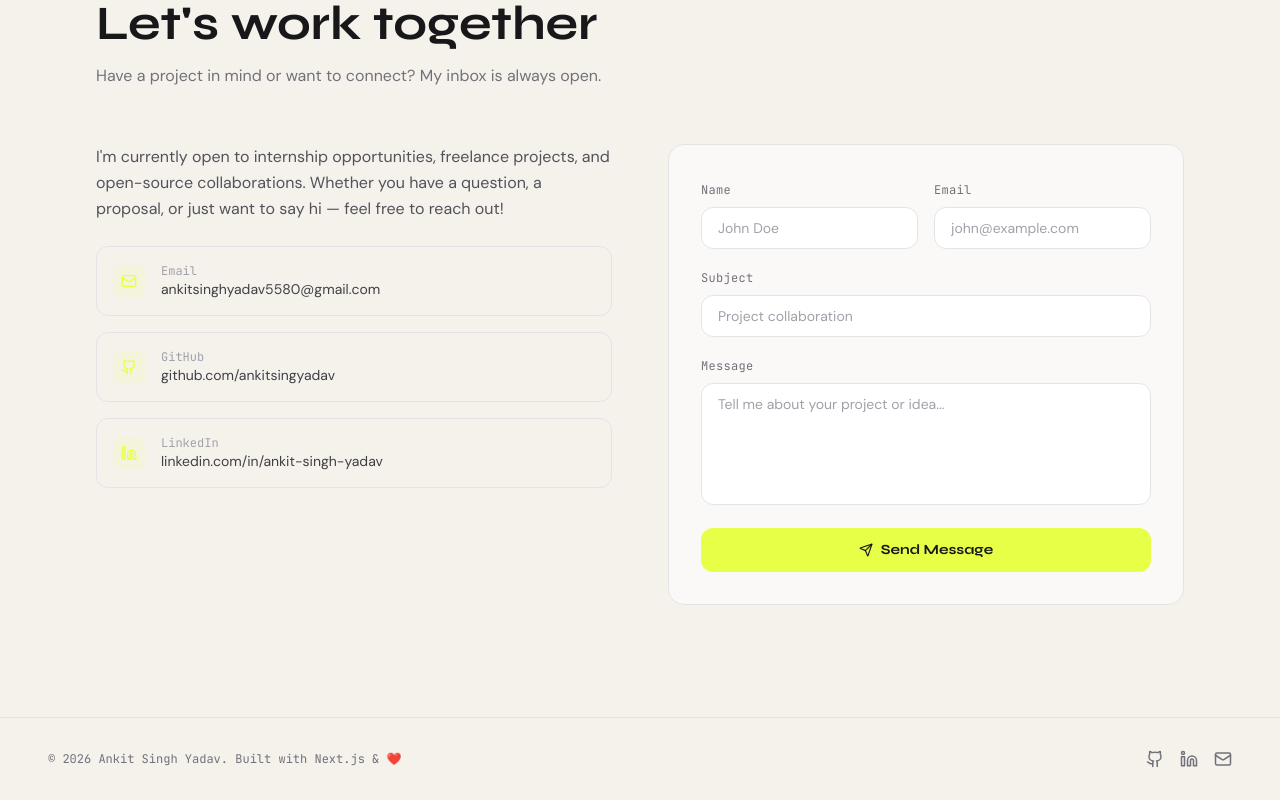
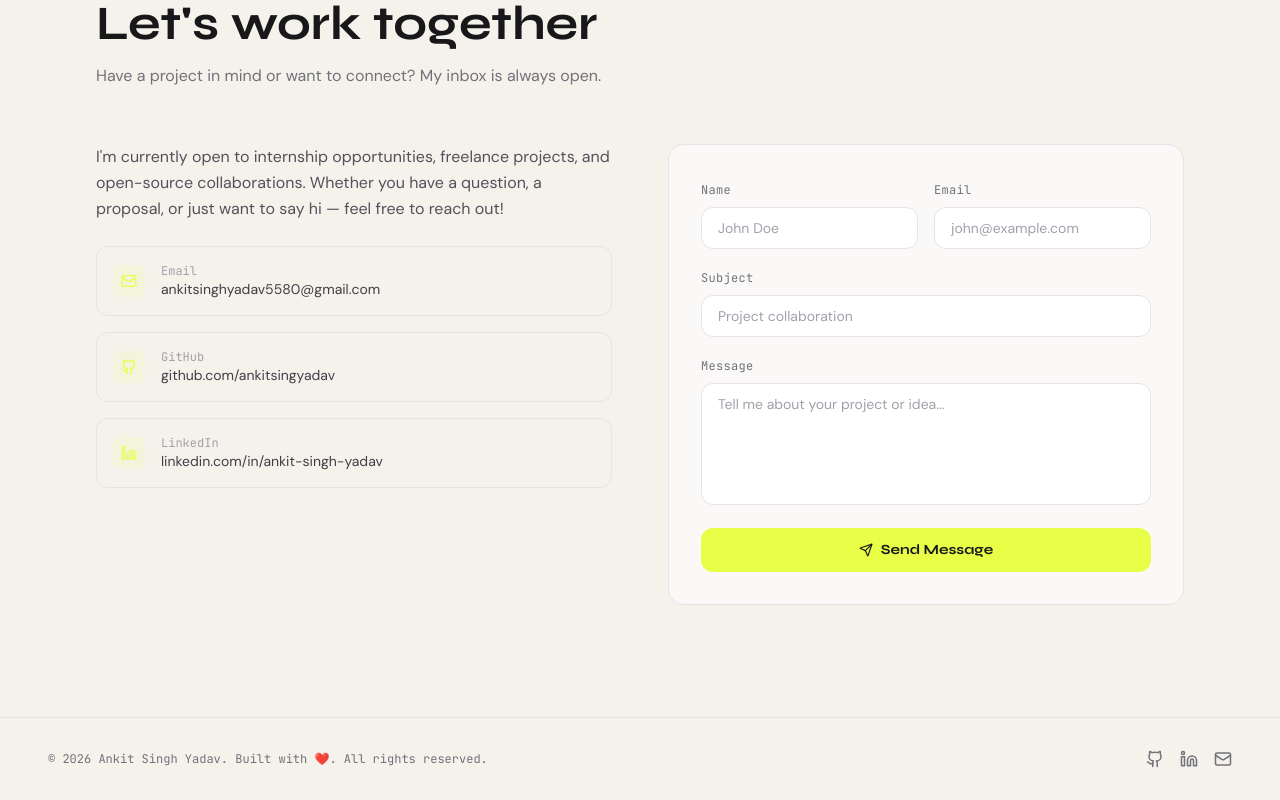
Before and after one commit to ankitsingyadav/Portfolio, a Next.js app: page / in a window 1280 px wide. Shown: the part 6568-7368 px from the top of the page. Built offline with nearby package versions, Linux system fonts and the light colour scheme.

Commit message:
Updated footer text

```diff
--- a/components/Footer.tsx
+++ b/components/Footer.tsx
@@ -6,7 +6,7 @@ export default function Footer() {
     <footer className="border-t border-zinc-200 dark:border-zinc-800 bg-surface-light dark:bg-surface-dark">
       <div className="max-w-7xl mx-auto px-6 md:px-12 py-8 flex flex-col md:flex-row items-center justify-between gap-4">
         <p className="font-mono text-xs text-zinc-500">
-          © {new Date().getFullYear()} {personal.name}. Built with Next.js & ❤️
+          © {new Date().getFullYear()} {personal.name}. Built with ❤️. All rights reserved.
         </p>
 
         <div className="flex items-center gap-4">
```
